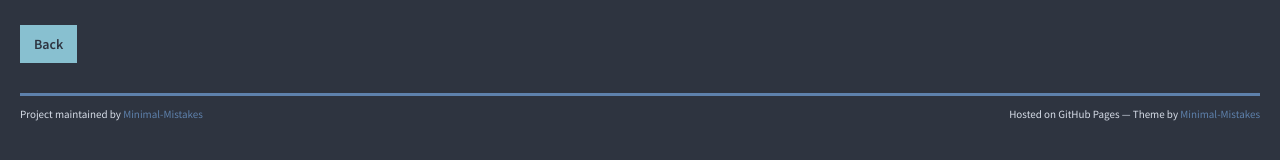
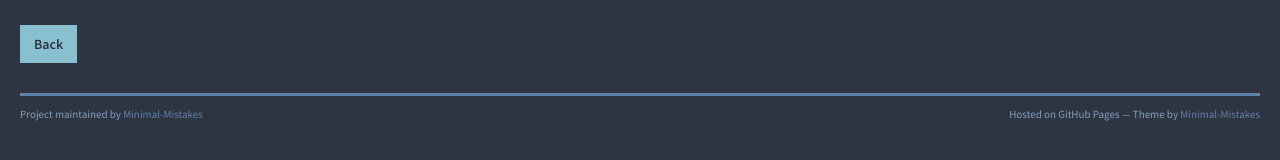
Before and after one commit to MidniteSunrise/MidniteSunrise.github.io, a Jekyll site: the page built from samples/listings-page.md, in a window 1280 px wide and 1238 px high. Shown: the part 1032-1192 px from the top of the window. Built offline with Jekyll 4.4.1, drawn with Linux system fonts in a browser that asks for light colours; nearby versions of some CDN libraries.

Commit message:
Fix Colors

```diff
--- a/_sass/variables.scss
+++ b/_sass/variables.scss
@@ -4,7 +4,7 @@ $background:#2e3440;
 $current:   #434c5e;
 $selection: #434c5e;
 $foreground:#e5e9f0;
-$comment:   #d8dee9;
+$comment:   #81a1c1;
 $faded:     #e5e9f0;
 $cyan:      #88c0d0;
 $green:     #a3be8c;
```
